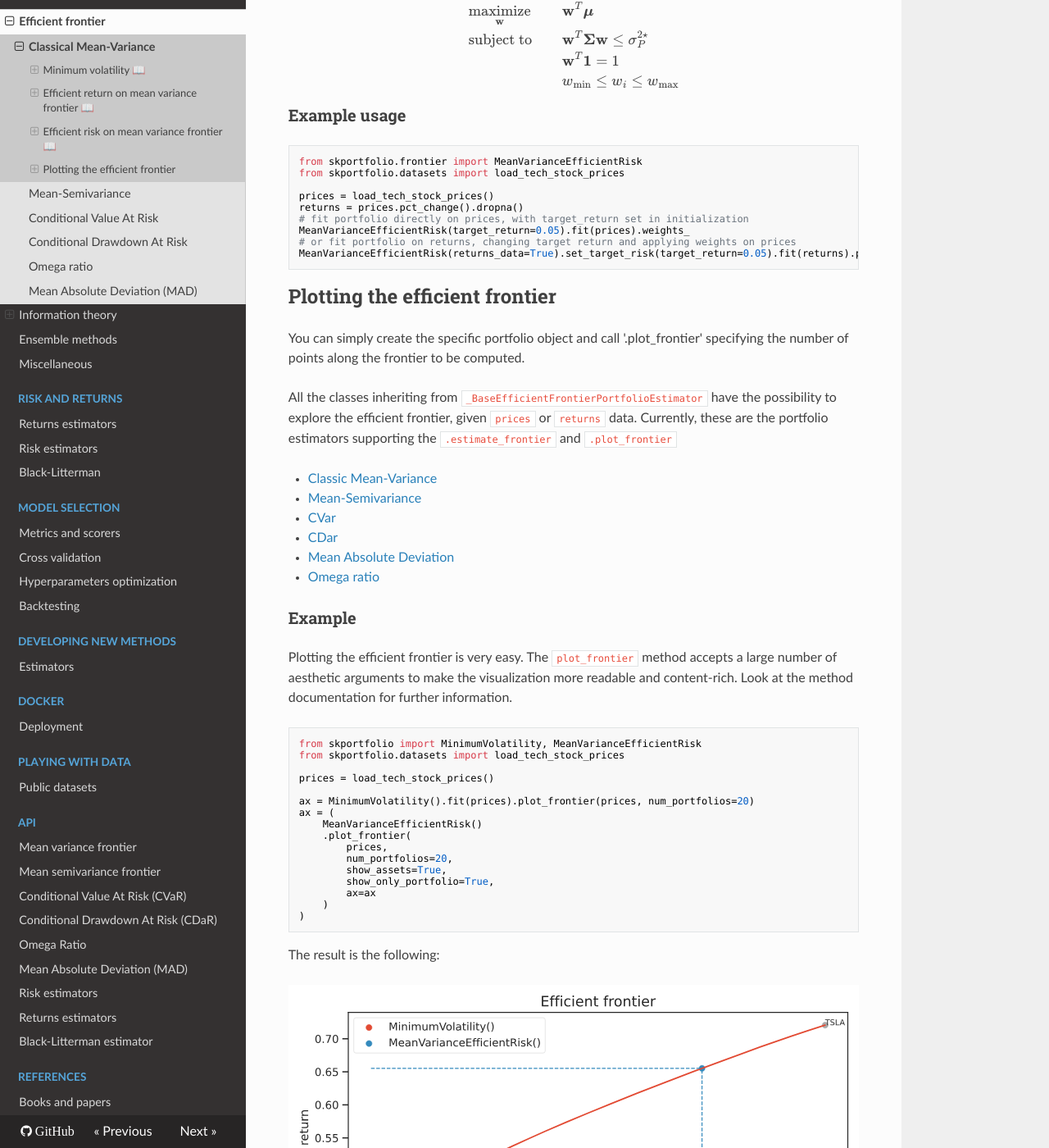
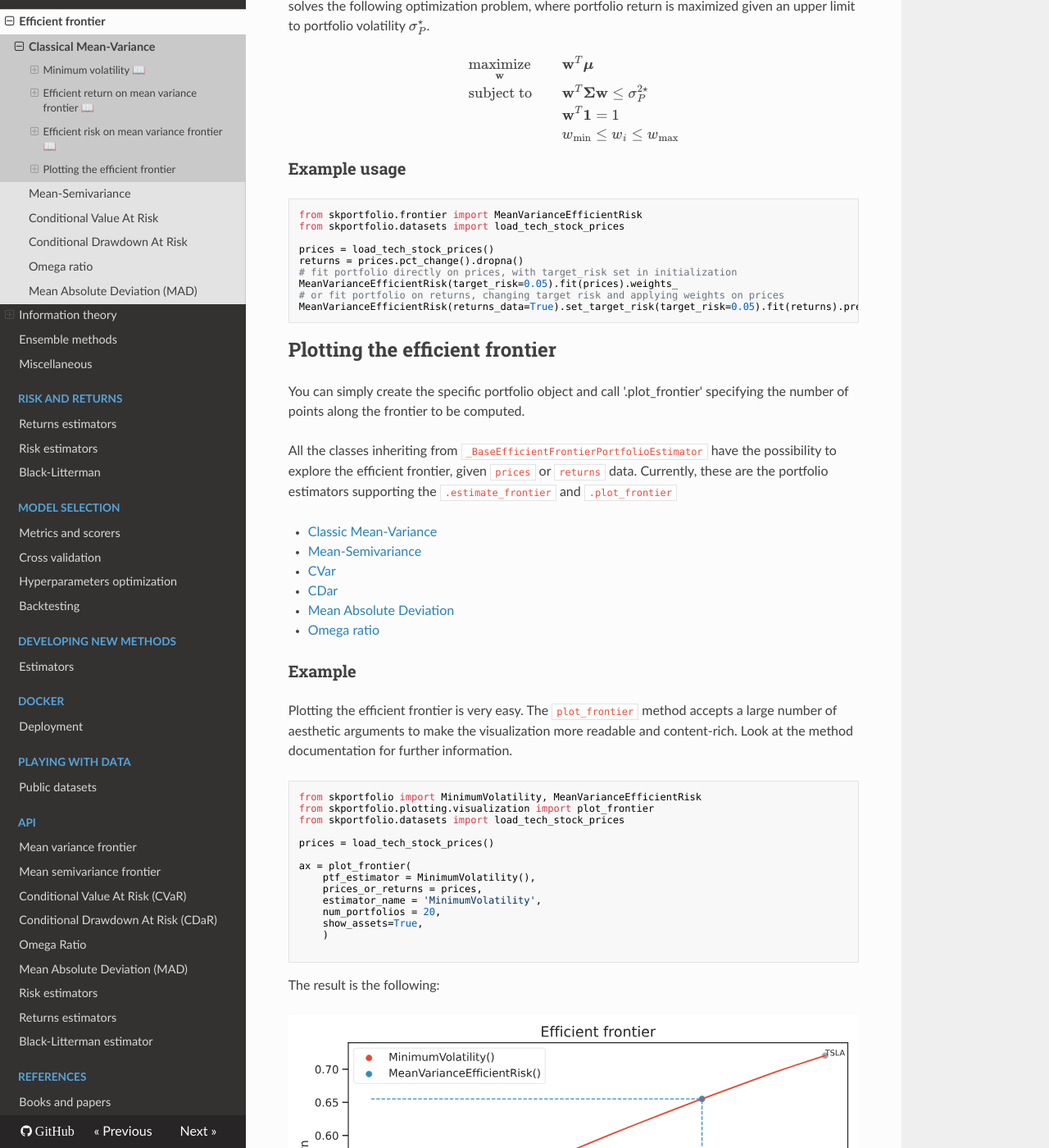
Before and after one commit to scikit-portfolio/scikit-portfolio, an MkDocs documentation site: the page built from docs/efficient_frontier.md, in a window 1280 px wide and 1400 px high, scrolled down 3316 px. Shown: the whole window at 82% size. Built offline with MkDocs 1.6.1, drawn with Linux system fonts in a browser that asks for light colours; nearby versions of some CDN libraries.

Commit message:
update efficient frontier

````diff
--- a/docs/efficient_frontier.md
+++ b/docs/efficient_frontier.md
@@ -66,7 +66,7 @@
 plt.grid(True)
 ```
 
-![sample_cov_vs_cov_exp](imgs/minvol_sample_vs_covexp.svg)
+![sample_cov_vs_cov_exp](imgs/minvol_sample_vs_covexp.png)
 !!! note
 	In this example, the optimization problem is the same, but one can observe some differences in terms of allocation.
 	This is mainly due to the different covariance estimator.
@@ -129,10 +129,10 @@
 
 prices = load_tech_stock_prices()
 returns = prices.pct_change().dropna()
-# fit portfolio directly on prices, with target_return set in initialization
-MeanVarianceEfficientRisk(target_return=0.05).fit(prices).weights_
-# or fit portfolio on returns, changing target return and applying weights on prices
-MeanVarianceEfficientRisk(returns_data=True).set_target_risk(target_return=0.05).fit(returns).predict(prices)
+# fit portfolio directly on prices, with target_risk set in initialization
+MeanVarianceEfficientRisk(target_risk=0.05).fit(prices).weights_
+# or fit portfolio on returns, changing target risk and applying weights on prices
+MeanVarianceEfficientRisk(returns_data=True).set_target_risk(target_risk=0.05).fit(returns).predict(prices)
 ```
 
 ## Plotting the efficient frontier
@@ -155,21 +155,19 @@
 
 ```python
 from skportfolio import MinimumVolatility, MeanVarianceEfficientRisk
+from skportfolio.plotting.visualization import plot_frontier
 from skportfolio.datasets import load_tech_stock_prices
 
 prices = load_tech_stock_prices()
 
-ax = MinimumVolatility().fit(prices).plot_frontier(prices, num_portfolios=20)
-ax = (
-    MeanVarianceEfficientRisk()
-    .plot_frontier(
-        prices,
-        num_portfolios=20,
-        show_assets=True,
-        show_only_portfolio=True,
-        ax=ax
+ax = plot_frontier(
+    ptf_estimator = MinimumVolatility(),
+    prices_or_returns = prices,
+    estimator_name = 'MinimumVolatility',
+    num_portfolios = 20,
+    show_assets=True,
     )
-)
+
 ```
 
 The result is the following:
````
Also changed, not shown: docs/imgs/minvol_sample_vs_covexp.png (added).
